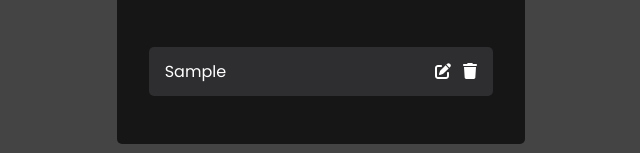
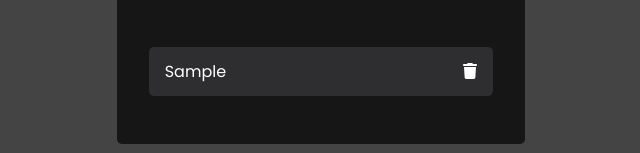
Before and after one commit to AuliaVirza101/todolist-react, a React (Create React App) app: page / in a window 1280 px wide. Both pictures are taken after typing "Sample" into the empty fields and a click on the button "Add". Shown: the part 238-391 px from the top of the page, without its empty margins (319-959 px from the left). Built offline with nearby package versions, Linux system fonts and the light colour scheme.

Commit message:
removing edit (Dont need them)

```diff
--- a/src/Component/Todo.js
+++ b/src/Component/Todo.js
@@ -1,6 +1,5 @@
 import React from 'react'
 import { FontAwesomeIcon } from '@fortawesome/react-fontawesome'
-import { faPenToSquare } from '@fortawesome/free-solid-svg-icons'
 import { faTrash } from '@fortawesome/free-solid-svg-icons'
 
 export const Todo = ({task,toggleComplete,deleteTodo}) => {
@@ -8,7 +7,6 @@
       <div className='Todo'>
        <p className={`${task.completed ? "completed" : "incompleted"}`} onClick={() => toggleComplete(task.id)}>{task.task}</p>
        <div>
-        <FontAwesomeIcon className="edit-icon" icon={faPenToSquare}  />
         <FontAwesomeIcon className="delete-icon" icon={faTrash} onClick={() => deleteTodo(task.id)} />
         </div>
       </div>
```
